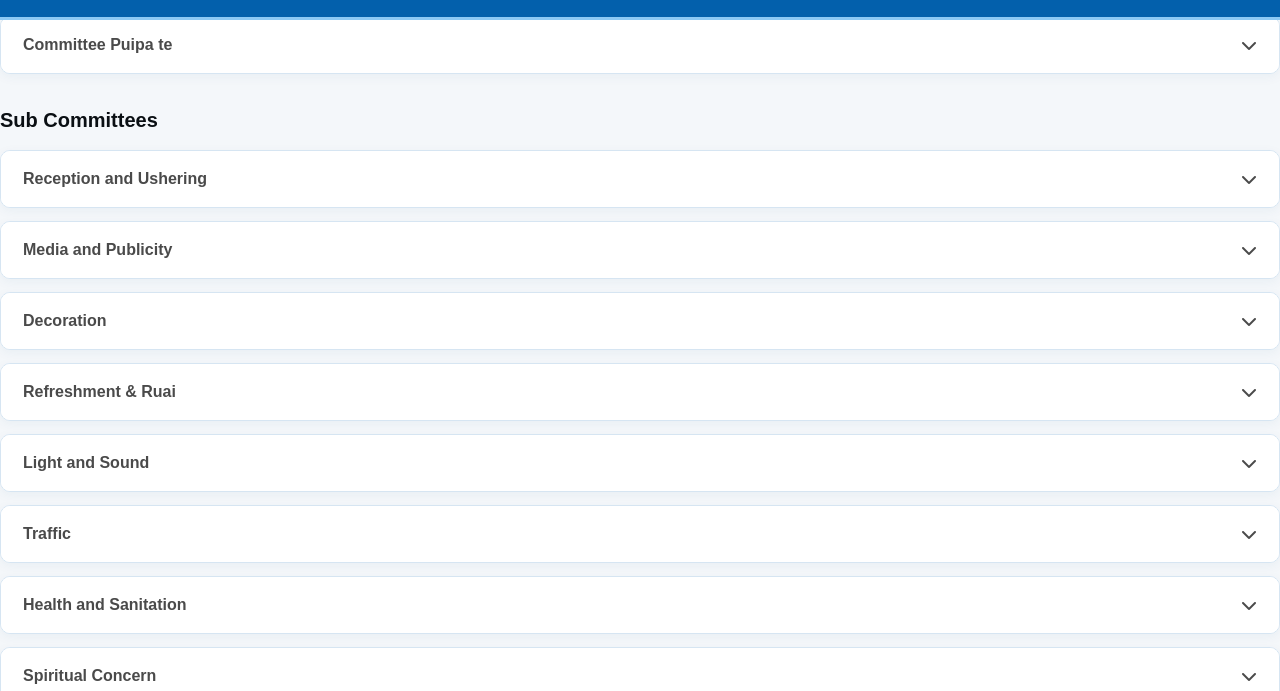
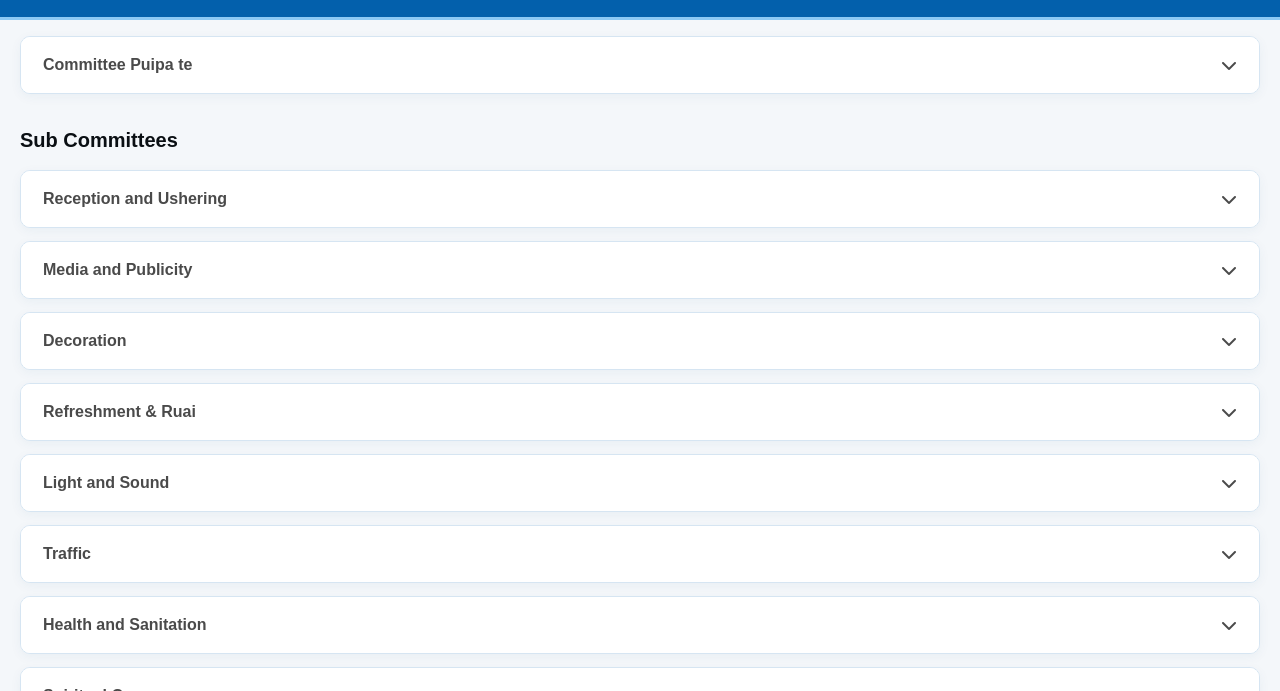
Before and after one commit to anabc-inkhawmpui-2026/BCM, a plain HTML site: page AIOC.html in a window 1280 px wide. Shown: the part 109-800 px from the top of the page. Drawn offline with Linux system fonts and the light colour scheme.

Commit message:
Update sub_committee.css

```diff
--- a/sub_committee.css
+++ b/sub_committee.css
@@ -106,7 +106,7 @@ body {
     max-width: none;
     margin: 0;
 
-    padding: 0px 0px 0;
+    padding: 20px 20px 0;
 
     overflow-y: auto;
     overflow-x: hidden;
```
